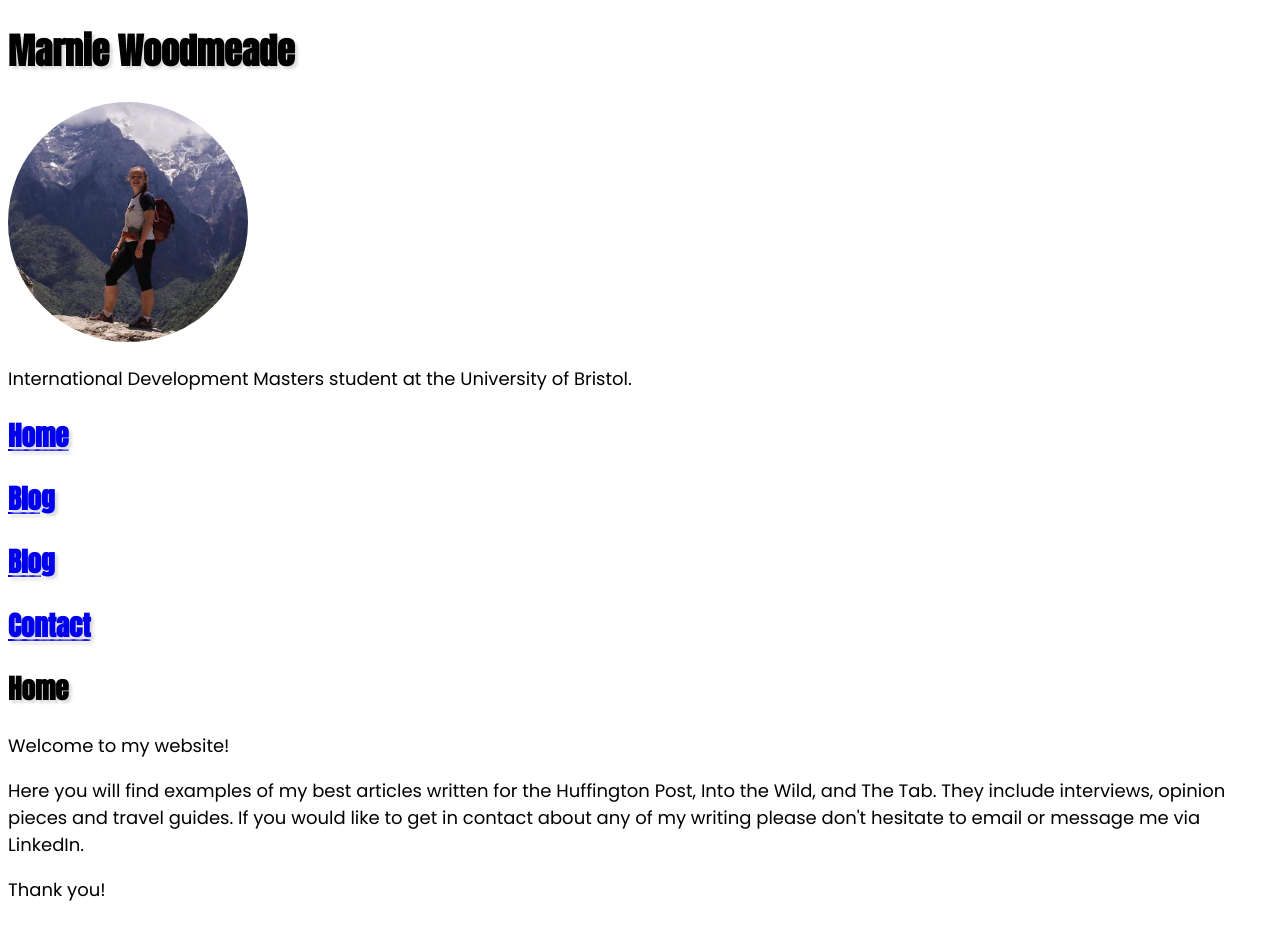
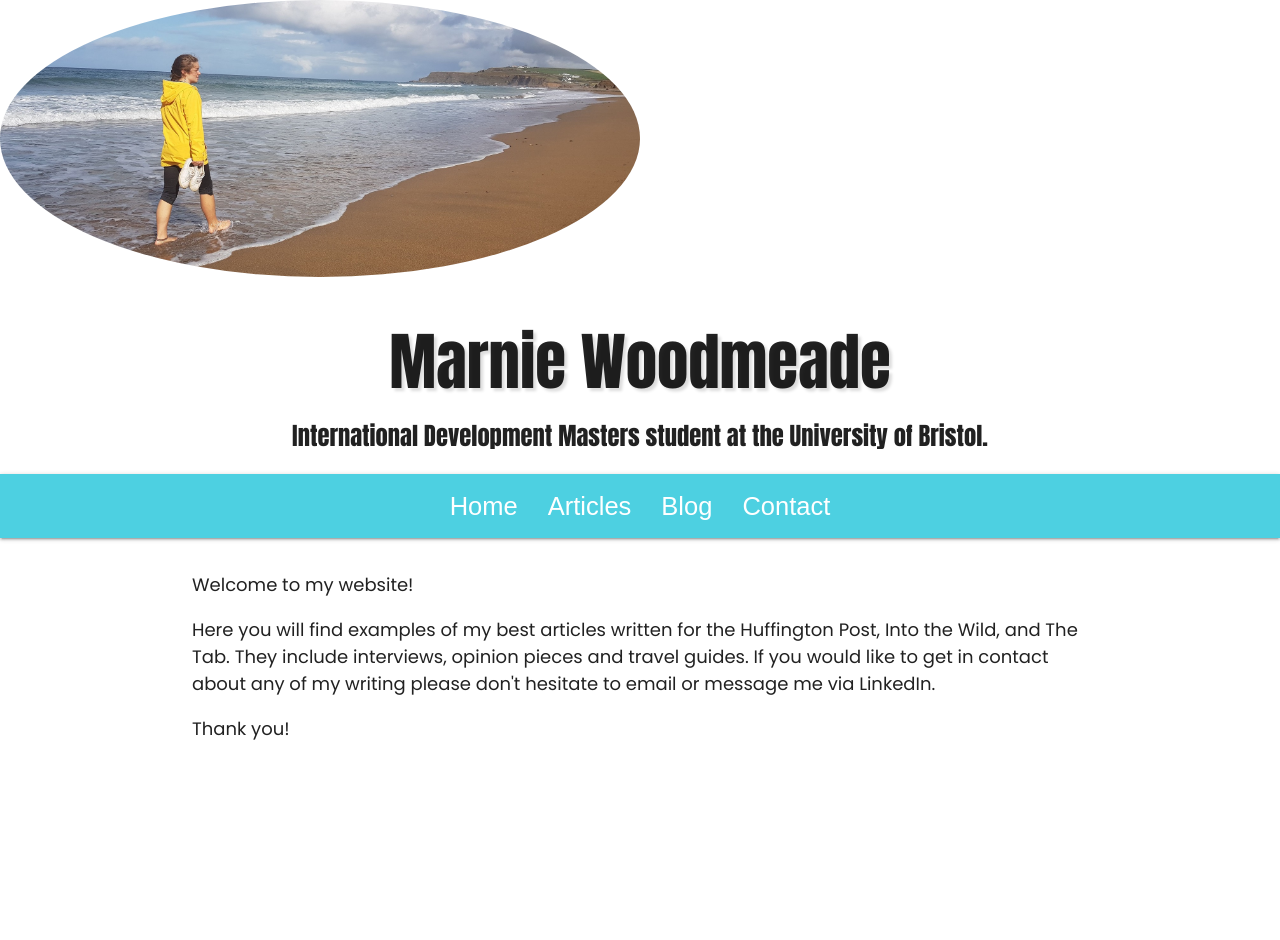
Before and after one commit to LukeStorry/marniewoodmeade, an Eleventy site: page src/index.md in a window 1280 px wide. After the commit the page ends 800 px from the top, so only its background shows below. Built offline with nearby package versions, Linux system fonts and the light colour scheme; Eleventy itself is replaced by a stand-in of ours; files that its build step writes are made by us from their sources.

Commit message:
added navbar and basic containers

```diff
--- a/src/_layouts/default.liquid
+++ b/src/_layouts/default.liquid
@@ -1,8 +1,8 @@
 ---
-tagline:      International Development Masters student at the University of Bristol.
-description:  My homepage, blog & portfolio.
-headerfont:   Anton
-textfont:     Poppins
+tagline: International Development Masters student at the University of Bristol.
+description: Welcome to my homepage, blog & portfolio.
+headerfont: Anton
+textfont: Poppins
 ---
 
 <!DOCTYPE html>
@@ -12,38 +12,52 @@ textfont:     Poppins
   <meta charset="utf-8">
   <meta http-equiv="X-UA-Compatible" content="IE=edge">
   <meta name="viewport" content="width=device-width, initial-scale=1" />
-  <meta name="description" content={{tagline}}{{description}}>
+  <meta name="description" content="{{ tagline }} {{ description }}">
+  <link rel="icon" href="{{ "/assets/favicon.ico " | url }}" type="image/x-icon" />
+
   <link rel="stylesheet" href="https://fonts.googleapis.com/css?family={{ headerfont | replace: ' ', '+' }}|{{ textfont | replace: ' ', '+' }}&display=swap">
   <link rel="stylesheet" href="{{ "/assets/style.css " | url }}">
-  <link rel="icon" href="{{ "/assets/favicon.ico " | url }}" type="image/x-icon" />
+  <link rel="stylesheet" href="https://cdnjs.cloudflare.com/ajax/libs/materialize/1.0.0/css/materialize.min.css">
 
   <title>Marnie Woodmeade - {{title}}</title>
 
   <style>
-    h1, h2, h3, h4, h5, h6 {
-    font-family: {{ headerfont }}
-    }
-    p {
-    font-family: {{ textfont }}
-    }
-  </style>
+h1, h2, h3, h4, h5, h6 { font-family: {{ headerfont }} }
+p { font-family: {{ textfont }} }
+</style>
 
 </head>
 
 <body>
-  <h1>Marnie Woodmeade</h1>
-  <img src="/assets/profilepic.jpg" alt="Profile Pic" />
-  <p>{{ tagline }}</p>
-  <h2><a href="{{ "/" | url }}">Home</a></h2>
-  <h2><a href="{{ "/articles" | url }}">Blog</a></h2>
-  <h2><a href="{{ "/blog" | url }}">Blog</a></h2>
-  <h2><a href="{{ "/contact" | url }}">Contact</a></h2>
+  <img class="responsive-img" src="/assets/bannerpic.jpg" alt="Banner Pic" />
+  <div class="section no-pad-top center">
+    <h1>Marnie Woodmeade</h1>
+    <h5>{{ tagline }}</h5>
+  </div>
 
+  <nav class="cyan lighten-2">
+    <div class="nav-wrapper">
+      <ul style="display: flex; justify-content: center;">
+        {% for link in collections.navbar_links %}
+          {% if link.url != '/' and page.url contains link.url %}
+          <li class="active">
+            {% else %}
+          <li>
+            {% endif %}
+            <a href="{{ link.url | url }}" style="font-size: 1.7rem">
+              {{ link.data.title | strip }}
+            </a>
+          </li>
+        {% endfor %}
+      </ul>
+    </div>
+  </nav>
 
-  <h2>{{ title }}</h2>
+  <div class="container section">
+    {{ content }}
+  </div>
 
-  {{ content }}
+  <script src="https://cdnjs.cloudflare.com/ajax/libs/materialize/1.0.0/js/materialize.min.js"></script>
 
 </body>
-
 </html>
--- a/src/articles.md
+++ b/src/articles.md
@@ -1,6 +1,7 @@
 ---
 layout: default
 title: Articles
+in_navbar: 2
 ---
 
 {%- for post in collections.articles -%}
--- a/src/blog.md
+++ b/src/blog.md
@@ -1,6 +1,7 @@
 ---
 layout: default
 title: Blog
+in_navbar: 3
 ---
 
 
--- a/src/contact.md
+++ b/src/contact.md
@@ -1,6 +1,7 @@
 ---
 layout: default
 title: Contact
+in_navbar: 5
 ---
 
 **Email**
--- a/src/index.md
+++ b/src/index.md
@@ -1,6 +1,7 @@
 ---
 layout: default
 title: Home
+in_navbar: 1
 ---
 Welcome to my website!
 
```
Also changed, not shown: src/_layouts/article.liquid (+4 -3 lines), .eleventy.js, assets/bannerpic.jpg (added), assets/favicon.ico, assets/profilepic.jpg (deleted).
